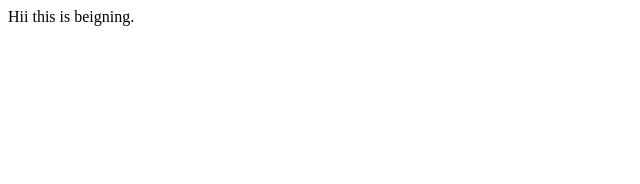
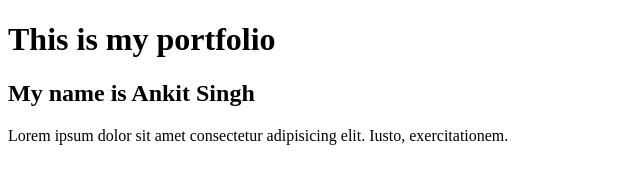
Before and after one commit to asingh88029/portfolio, a plain HTML site: page index.html in a window 1280 px wide. Shown: the whole page, without its empty margins (0-640 px from the left). Drawn offline with Linux system fonts and the light colour scheme.

Commit message:
This is another commit. we have added some line

```diff
--- a/index.html
+++ b/index.html
@@ -7,6 +7,8 @@
     <title>Ankit's Portfolio</title>
 </head>
 <body>
-    Hii this is beigning.
+    <h1>This is my portfolio</h1>
+    <h2>My name is Ankit Singh</h2>
+    <p>Lorem ipsum dolor sit amet consectetur adipisicing elit. Iusto, exercitationem.</p>
 </body>
 </html>
```
